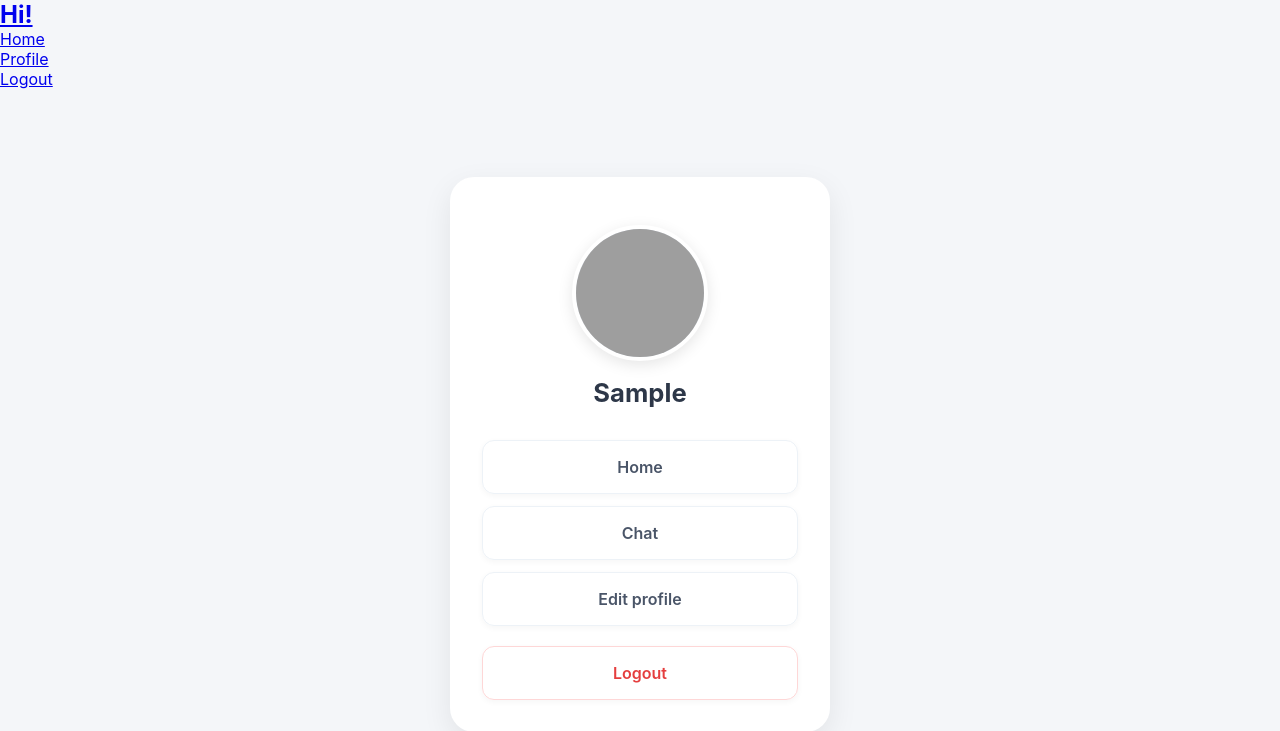
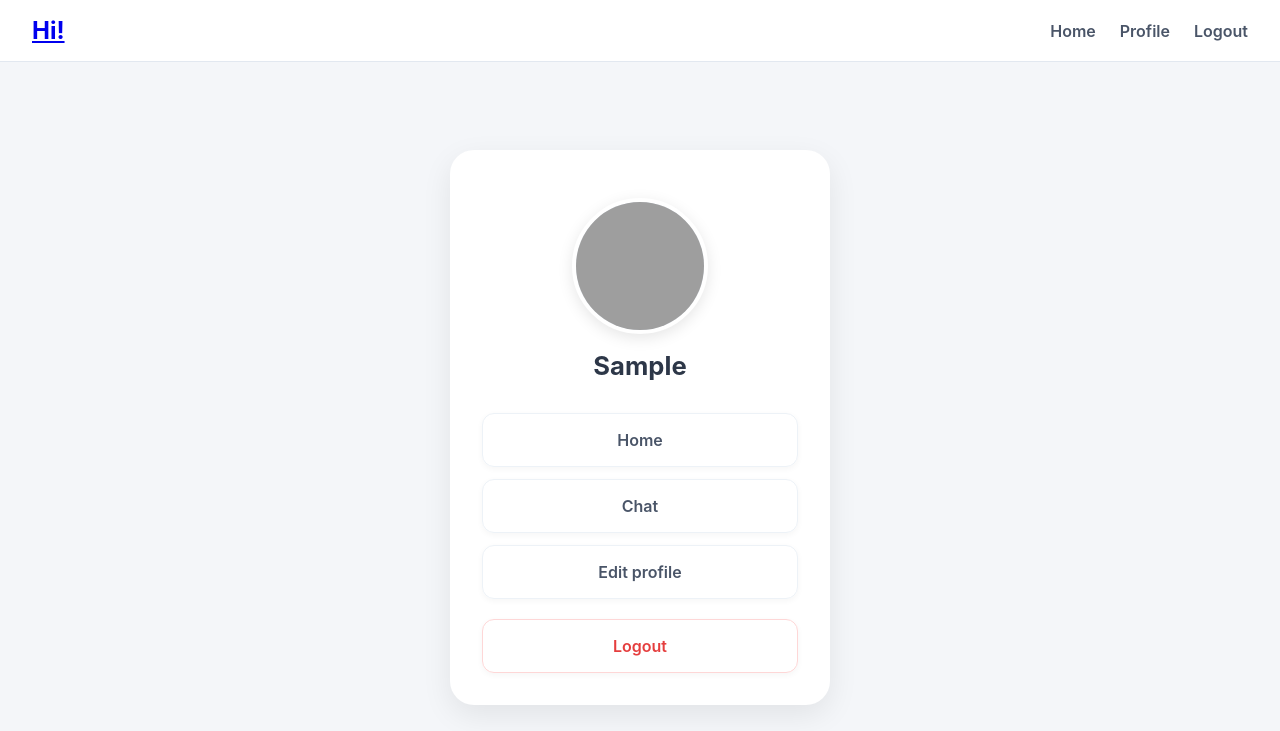
Before and after one commit to steven030/Web_chat, a Flask app: page /profile in a window 1280 px wide. Shown: the top 731 px of the page. Run offline with Flask 3, Linux system fonts and the light colour scheme; the visitor is signed in with stand-in values (Sample User, id 1); grey boxes are pictures that could not be loaded.

Commit message:
Update profile.css

```diff
--- a/static/css/profile.css
+++ b/static/css/profile.css
@@ -122,3 +122,25 @@
 #nav-menu #logout:hover a {
     color: #c53030;
 }
+
+#content-header {
+    display: flex;
+    justify-content: space-between; /* Empuja el título a la izquierda y el menú a la derecha */
+    align-items: center;
+    width: 100%;
+    padding: 1rem 2rem;
+    background-color: #ffffff;
+    border-bottom: 1px solid #e2e8f0;
+}
+
+#content-header ul {
+    display: flex; /* Pone los enlaces en línea horizontal */
+    list-style: none;
+    gap: 1.5rem; /* Espaciado limpio entre opciones */
+}
+
+#content-header ul li a {
+    text-decoration: none;
+    color: #4a5568;
+    font-weight: 600;
+}
```
